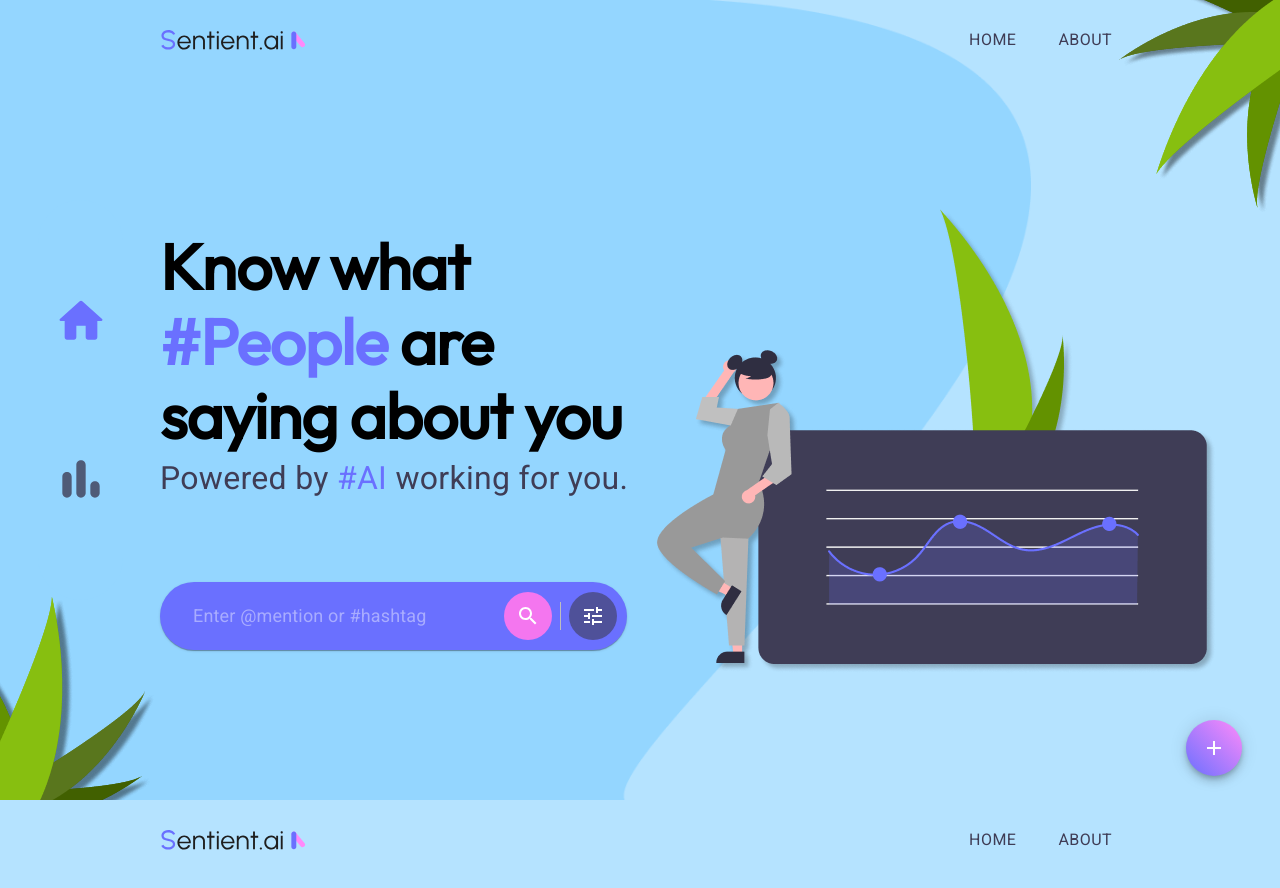
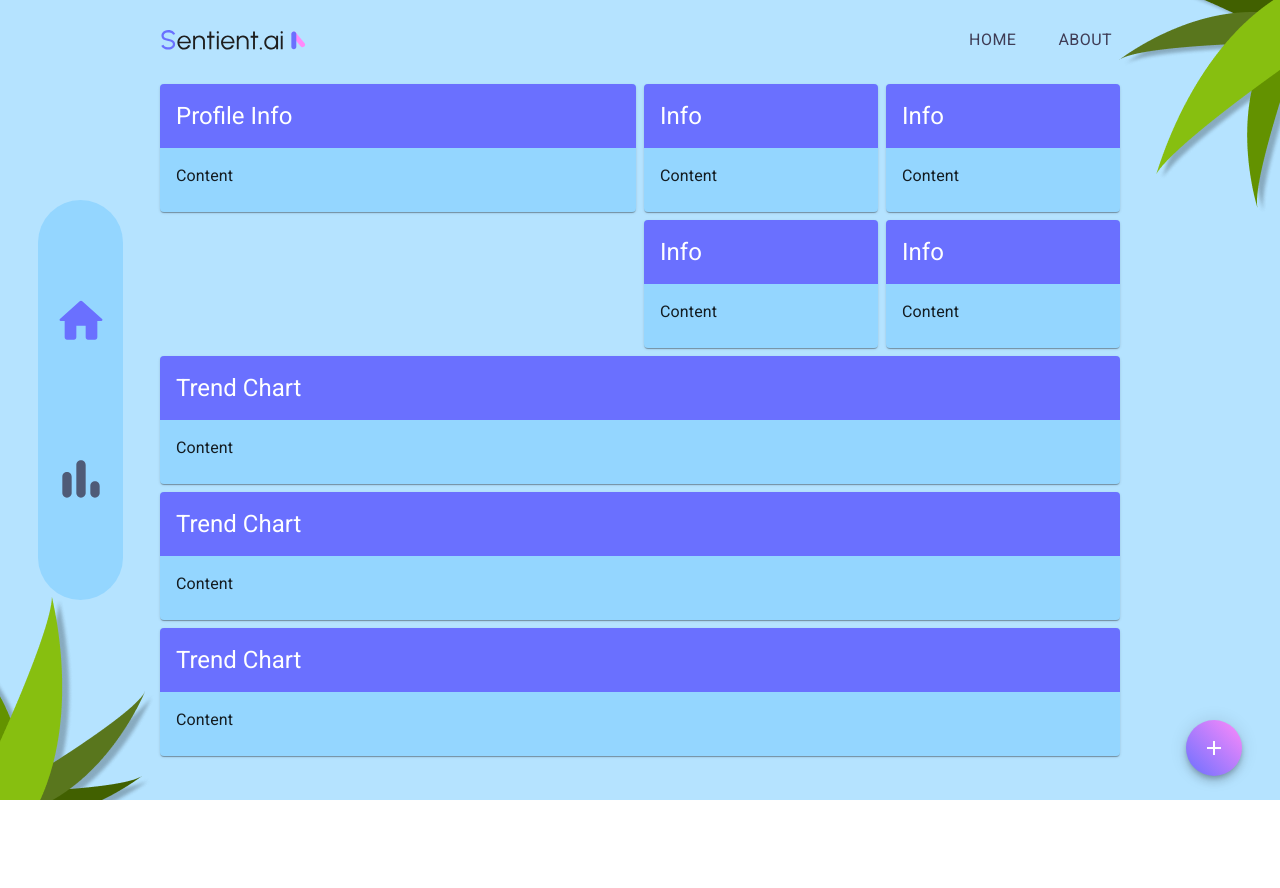
Before and after one commit to om-varshney/Sentient.ai, a React (Create React App) app in the folder Frontend/sentient/: page / in a window 1280 px wide. Shown: the top 888 px of the page. After the commit the page ends 800 px from the top, so only its background shows below. Built offline with nearby package versions, Linux system fonts and the light colour scheme.

Commit message:
Basic Dashboard Skeleton Completed

```diff
--- a/Frontend/sentient/src/App.js
+++ b/Frontend/sentient/src/App.js
@@ -10,7 +10,7 @@ const Alert = React.forwardRef(function Alert(props, ref) {
 function App() {
   return (
     <React.Fragment>
-      <HomePage />
+      {/*<HomePage />*/}
       <BasicDashboard />
     </React.Fragment>
   );
--- a/Frontend/sentient/src/Components/application/basicDashboard/chartCard.js
+++ b/Frontend/sentient/src/Components/application/basicDashboard/chartCard.js
@@ -0,0 +1,27 @@
+import Card from "@mui/material/Card";
+import CardContent from "@mui/material/CardContent";
+import { CardHeader } from "@mui/material";
+import Typography from "@mui/material/Typography";
+import { makeStyles } from "@mui/styles";
+
+const useStyles = makeStyles((theme) => ({
+  chartCard: {
+    backgroundColor: "#94D6FF !important",
+  },
+  chartTitle: {
+    backgroundColor: "#6A70FF",
+    color: "#fff",
+  },
+}));
+
+export default function ChartCard() {
+  const classes = useStyles();
+  return (
+    <Card className={classes.chartCard}>
+      <CardHeader title="Trend Chart" className={classes.chartTitle} />
+      <CardContent>
+        <Typography>Content</Typography>
+      </CardContent>
+    </Card>
+  );
+}
--- a/Frontend/sentient/src/Components/application/basicDashboard/dashboard.js
+++ b/Frontend/sentient/src/Components/application/basicDashboard/dashboard.js
@@ -7,10 +7,14 @@ import { Button, Stack, Typography } from "@mui/material";
 import { useState } from "react";
 import SideNav from "../sideNav";
 import NewQueryButton from "../../fab";
+import ProfileCard from "./profileCard";
+import InfoCard from "./infoCard";
+import ChartCard from "./chartCard";
 
 const useStyles = makeStyles((theme) => ({
   dashboard: {
     display: "flex",
+    minHeight: "100vh",
     flexDirection: "column",
     justifyContent: "center",
     backgroundColor: "#B5E3FF",
@@ -18,7 +22,7 @@ const useStyles = makeStyles((theme) => ({
   dashboardContainer: {
     backgroundColor: "transparent",
     width: "100vw",
-    height: "90vh",
+    minHeight: "90vh",
     display: "flex",
     flexDirection: "column",
     justifyContent: "center",
@@ -48,17 +52,43 @@ export const BasicDashboard = () => {
       <NavBar />
       <SideNav />
       <NewQueryButton />
-      <Grid item container xs={9} className={classes.dashboardContainer}>
-        <Grid item container xs={12}>
-          <Grid item xs={6}></Grid>
-          <Grid item container xs={6}>
-            <Grid item xs={6}></Grid>
-            <Grid item xs={6}></Grid>
-            <Grid item xs={6}></Grid>
-            <Grid item xs={6}></Grid>
+      <Grid
+        item
+        container
+        xs={9}
+        className={classes.dashboardContainer}
+        spacing={1}
+      >
+        <Grid item container xs={12} spacing={1}>
+          <Grid item xs={6}>
+            <ProfileCard />
+          </Grid>
+          <Grid item container xs={6} spacing={1}>
+            <Grid item xs={6}>
+              <InfoCard />{" "}
+            </Grid>
+            <Grid item xs={6}>
+              <InfoCard />
+            </Grid>
+            <Grid item xs={6}>
+              <InfoCard />
+            </Grid>
+            <Grid item xs={6}>
+              <InfoCard />
+            </Grid>
           </Grid>
         </Grid>
-        <Stack></Stack>
+        <Grid item container xs={12} spacing={1}>
+          <Grid item xs={12}>
+            <ChartCard />
+          </Grid>
+          <Grid item xs={12}>
+            <ChartCard />
+          </Grid>
+          <Grid item xs={12}>
+            <ChartCard />
+          </Grid>
+        </Grid>
       </Grid>
     </Grid>
   );
--- a/Frontend/sentient/src/Components/application/basicDashboard/infoCard.js
+++ b/Frontend/sentient/src/Components/application/basicDashboard/infoCard.js
@@ -0,0 +1,27 @@
+import Card from "@mui/material/Card";
+import CardContent from "@mui/material/CardContent";
+import { CardHeader } from "@mui/material";
+import Typography from "@mui/material/Typography";
+import { makeStyles } from "@mui/styles";
+
+const useStyles = makeStyles((theme) => ({
+  infoCard: {
+    backgroundColor: "#94D6FF !important",
+  },
+  infoTitle: {
+    backgroundColor: "#6A70FF",
+    color: "#fff",
+  },
+}));
+
+export default function InfoCard() {
+  const classes = useStyles();
+  return (
+    <Card className={classes.infoCard}>
+      <CardHeader title="Info" className={classes.infoTitle} />
+      <CardContent>
+        <Typography>Content</Typography>
+      </CardContent>
+    </Card>
+  );
+}
--- a/Frontend/sentient/src/Components/application/basicDashboard/profileCard.js
+++ b/Frontend/sentient/src/Components/application/basicDashboard/profileCard.js
@@ -0,0 +1,27 @@
+import Card from "@mui/material/Card";
+import CardContent from "@mui/material/CardContent";
+import { CardHeader } from "@mui/material";
+import Typography from "@mui/material/Typography";
+import { makeStyles } from "@mui/styles";
+
+const useStyles = makeStyles((theme) => ({
+  profileCard: {
+    backgroundColor: "#94D6FF !important",
+  },
+  profileTitle: {
+    backgroundColor: "#6A70FF",
+    color: "#fff",
+  },
+}));
+
+export default function ProfileCard() {
+  const classes = useStyles();
+  return (
+    <Card className={classes.profileCard}>
+      <CardHeader title="Profile Info" className={classes.profileTitle} />
+      <CardContent>
+        <Typography>Content</Typography>
+      </CardContent>
+    </Card>
+  );
+}
--- a/Frontend/sentient/src/Components/fab.js
+++ b/Frontend/sentient/src/Components/fab.js
@@ -22,8 +22,8 @@ const useStyles = makeStyles((theme) => ({
 }));
 
 const actions = [
-  { icon: <EditRoundedIcon />, name: "Edit Query" },
-  { icon: <AddIcon />, name: "New Query" },
+  { icon: <EditRoundedIcon />, name: "Edit Search Filters" },
+  { icon: <AddIcon />, name: "Start New Search" },
 ];
 
 export default function NewQueryButton() {
--- a/Frontend/sentient/src/index.css
+++ b/Frontend/sentient/src/index.css
@@ -15,6 +15,11 @@ body {
 code {
   font-family: source-code-pro, Menlo, Monaco, Consolas, 'Courier New',
     monospace;
+}
+
+img {
+  user-select: none;
+  pointer-events: none;
 }
 
 .selectedSideNavButton {
```
Also changed, not shown: Frontend/sentient/src/Components/application/SentimentDashboard/dashboard.js (added).
